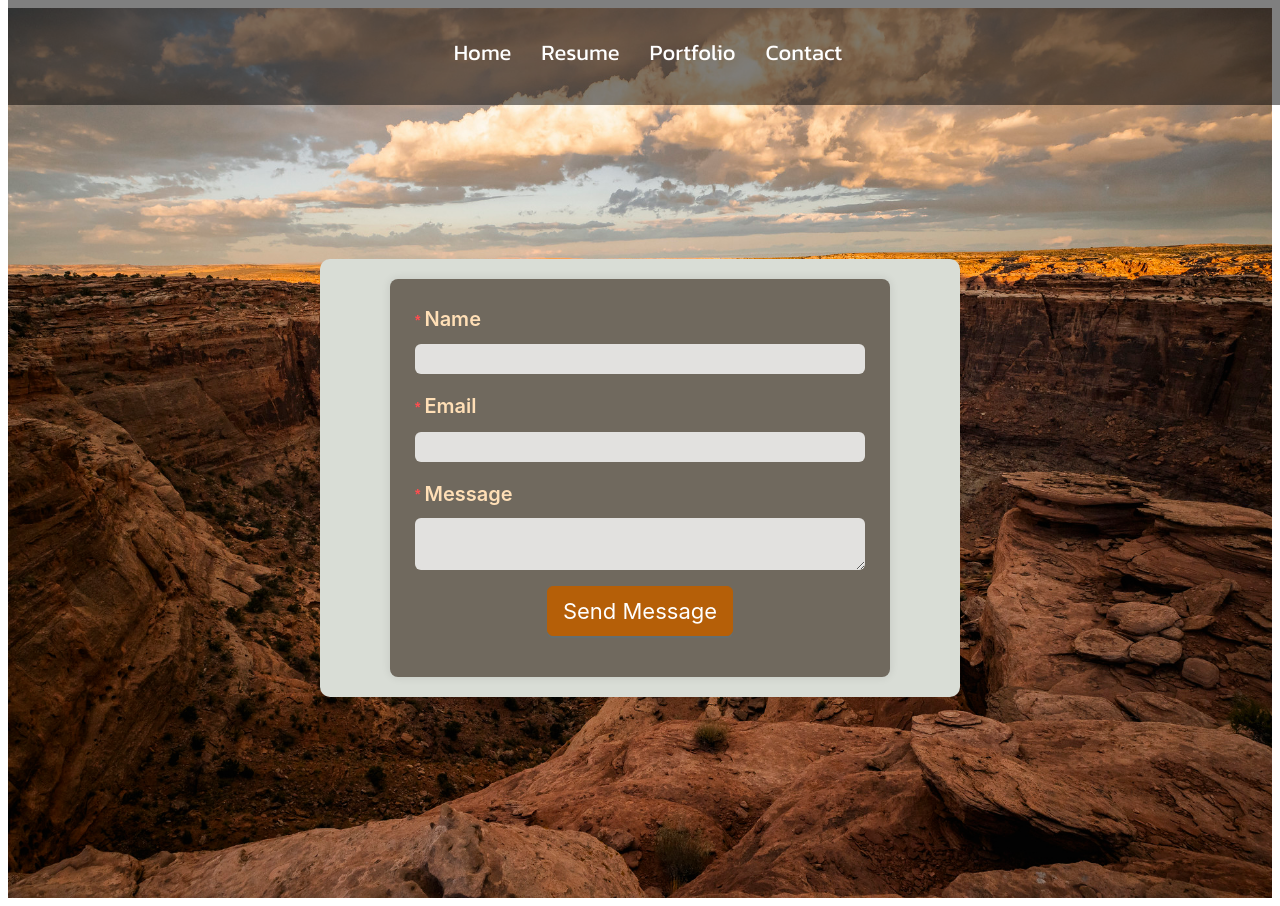
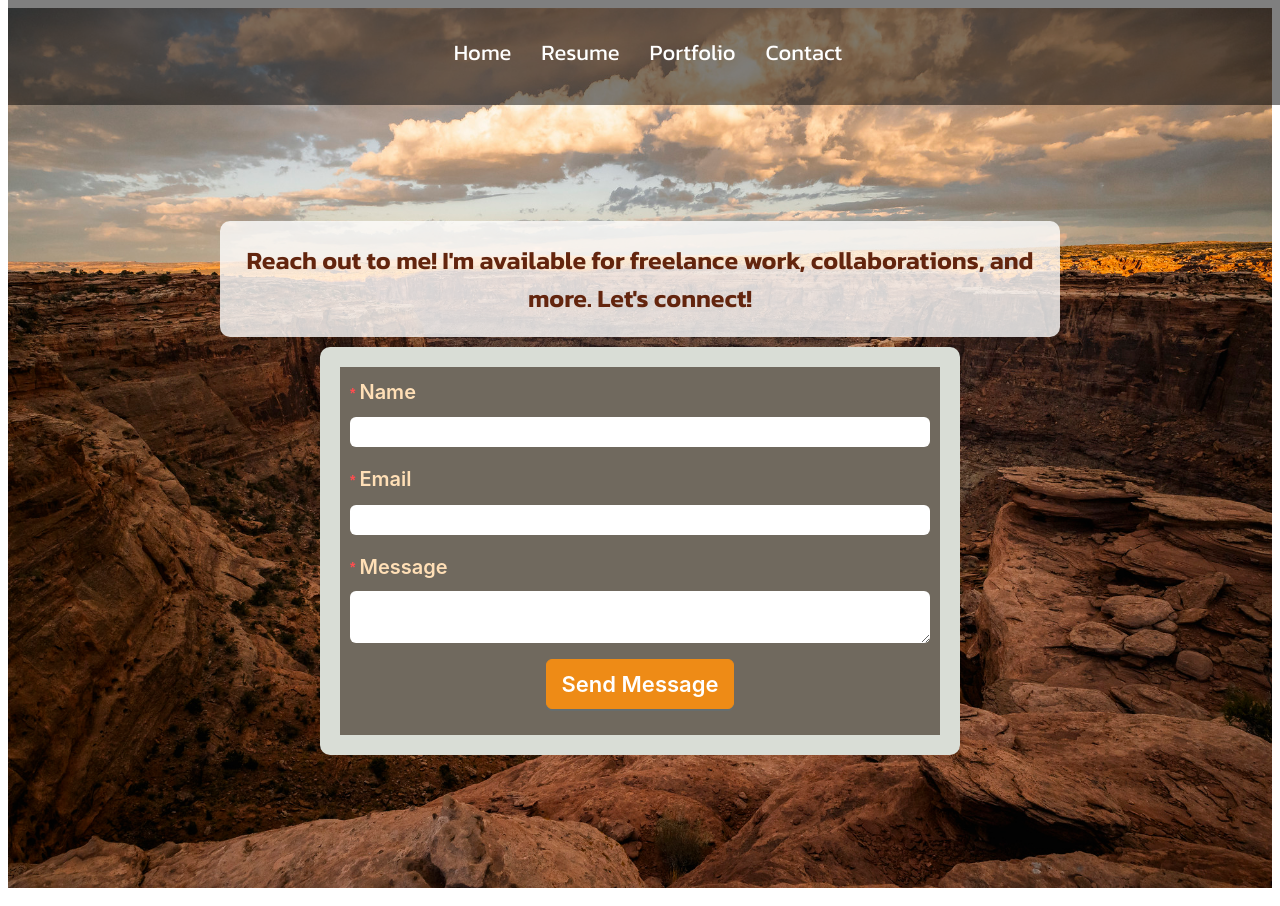
Before and after one commit to huntrreed/react-portfolio, a React (Vite) app: page /contact in a window 1280 px wide. Built offline with nearby package versions, Linux system fonts and the light colour scheme.

Commit message:
contact page reeach out secction

```diff
--- a/src/App.css
+++ b/src/App.css
@@ -9,9 +9,6 @@
 
 }
 
-.ant-menu-horizontal:not(.ant-menu-dark) > .ant-menu-item-selected a {
-  color: orange;
-}
 
 /*footer*/
 .footer {
@@ -32,54 +29,8 @@
   color: var(--teal);
 }
 
-/*contact page*/
-.contact-page {
-  display: flex;
-  justify-content: center;
-  align-items: center;
-  min-height: 40vh;
-  background-size: cover;
-  background-position: center;
-  padding: 20px;
-}
 
-.contact-form {
-  max-width: 500px;
-  width: 100%;
-  background: var(--teal);
-  padding: 25px;
-  border-radius: 8px;
-  box-shadow: 0 0 10px rgba(0,0,0,0.1);
-}
 
-/* ant design contact form */
-.ant-btn-primary {
-  background-color: var(--green);
-  border-color: var(--green);
-}
-
-.ant-btn-primary:hover,
-.ant-btn-primary:focus {
-  background-color: var(--teal);
-  border-color: var(--teal);
-}
-
-.ant-input,
-.ant-input-affix-wrapper {
-  border-color: var(--teal);
-}
-
-.ant-input:focus,
-.ant-input-affix-wrapper:focus,
-.ant-input:hover,
-.ant-input-affix-wrapper:hover {
-  border-color: var(--orange);
-  box-shadow: none;
-}
-
-.ant-form-item-label label {
-  color: var(--green);
-}
 
 /* portfolio */
 /* .portfolio-page {
--- a/src/assets/css/Contact.css
+++ b/src/assets/css/Contact.css
@@ -1,13 +1,12 @@
-/* src/pages/Contact.css */
 :root {
-    --white:#dcdfdd;
+    --white: #dcdfdd;
     --green: #003f22;
     --teal: #00a69c;
     --orange: #b55f08;
     --red: #8b1602;
     --darkestred: #63250e;
+    --cloudorange: #ffdfb6;
     font-family: "kanit";
-
 }
 
 .contact-page {
@@ -20,16 +19,28 @@
     flex-direction: column;
     justify-content: center;
     align-items: center;
-    padding-top: 70px; /* Ensure this matches the header height */
+    padding-top: 80px; /* Ensure this matches the header height */
+}
+
+.reach-out {
+    background: rgba(255, 255, 255, 0.8); /* Slightly transparent background */
+    padding: 20px;
+    border-radius: 10px;
+    width: 75%;
+    max-width: 800px;
+    margin-bottom: 10px; /* Reduced space between the rectangle and the form */
+    font-size: 25px;
+    color: var(--darkestred);
+    font-weight: 600;
 }
 
 .form-container {
-    background: #d9ddd6;    ;
+    background: #d9ddd6;
     padding: 20px;
     border-radius: 10px;
     width: 75%;
     max-width: 600px;
-    margin: auto;
+    margin: 0 auto; /* Center the form container */
     display: flex;
     flex-direction: column;
     justify-content: center;
@@ -39,6 +50,8 @@
 .contact-form {
     background: #70695e;
     width: 100%;
+    padding: 10px; /* Added padding for better alignment */
+    box-sizing: border-box; /* Ensure padding doesn't overflow the container */
 }
 
 .contact-form .ant-form-item {
@@ -46,25 +59,25 @@
 }
 
 .contact-form .ant-form-item-label > label {
-    color: #ffdfb6
-    ;
+    color: #ffdfb6;
     font-size: 20px;
     font-weight: 600;
 }
 
 .contact-form .ant-input,
 .contact-form .ant-input-textarea {
-    background: rgba(255, 255, 255, 0.8);
+    background: white(255, 255, 255, 0.8);
     border: none;
     color: white;
 }
 
 .contact-form .ant-btn-primary {
-    background-color: var(--orange);
+    background-color: #ee8b16;
     color: white;
     font-size: 22px;
+    font-weight: 600;
     height: 50px;
-    border-color: var(--orange);
+    border-color: #ee8b16;
 }
 
 .contact-form .ant-btn-primary:hover {
--- a/src/pages/contact.jsx
+++ b/src/pages/contact.jsx
@@ -40,6 +40,9 @@ const ContactPage = () => {
 
   return (
     <div className="contact-page">
+      <div className="reach-out">
+        Reach out to me! I'm available for freelance work, collaborations, and more. Let's connect!
+      </div>
       <div className="form-container">
         <Form
           name="contact"
```
Lines whose indentation alone changed are shown as unchanged.
